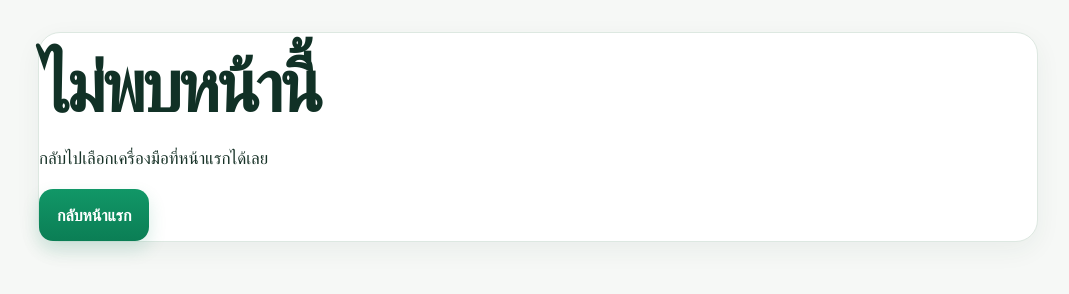
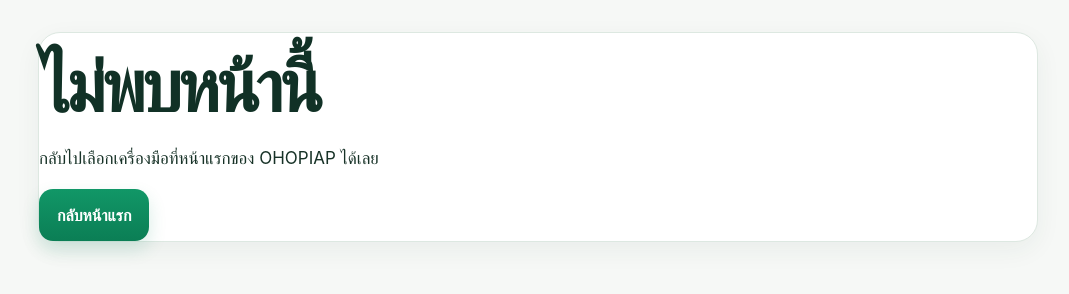
Before and after one commit to project-alis/koommai.web, a website: page public/404.html in a window 1280 px wide. Shown: the whole page, without its empty margins (102-1171 px from the left). Drawn offline with Linux system fonts and the light colour scheme.

Commit message:
feat: rebrand 404 page to OHOPIAP

```diff
--- a/public/404.html
+++ b/public/404.html
@@ -1 +1 @@
-<!doctype html><html lang="th"><head><meta charset="utf-8"><meta name="viewport" content="width=device-width,initial-scale=1"><meta name="robots" content="noindex"><title>ไม่พบหน้านี้ | คุ้มไหม?</title><link rel="stylesheet" href="/assets/style.css"><link rel="icon" href="/assets/favicon.svg"></head><body><main class="wrap"><div class="content-box"><h1>ไม่พบหน้านี้</h1><p>กลับไปเลือกเครื่องมือที่หน้าแรกได้เลย</p><a class="button" href="/">กลับหน้าแรก</a></div></main></body></html>
+<!doctype html><html lang="th"><head><meta charset="utf-8"><meta name="viewport" content="width=device-width,initial-scale=1"><meta name="robots" content="noindex"><title>ไม่พบหน้านี้ | OHOPIAP</title><link rel="stylesheet" href="/assets/style.css"><link rel="icon" href="/assets/favicon.svg"></head><body><main class="wrap"><div class="content-box"><h1>ไม่พบหน้านี้</h1><p>กลับไปเลือกเครื่องมือที่หน้าแรกของ OHOPIAP ได้เลย</p><a class="button" href="/">กลับหน้าแรก</a></div></main></body></html>
```
